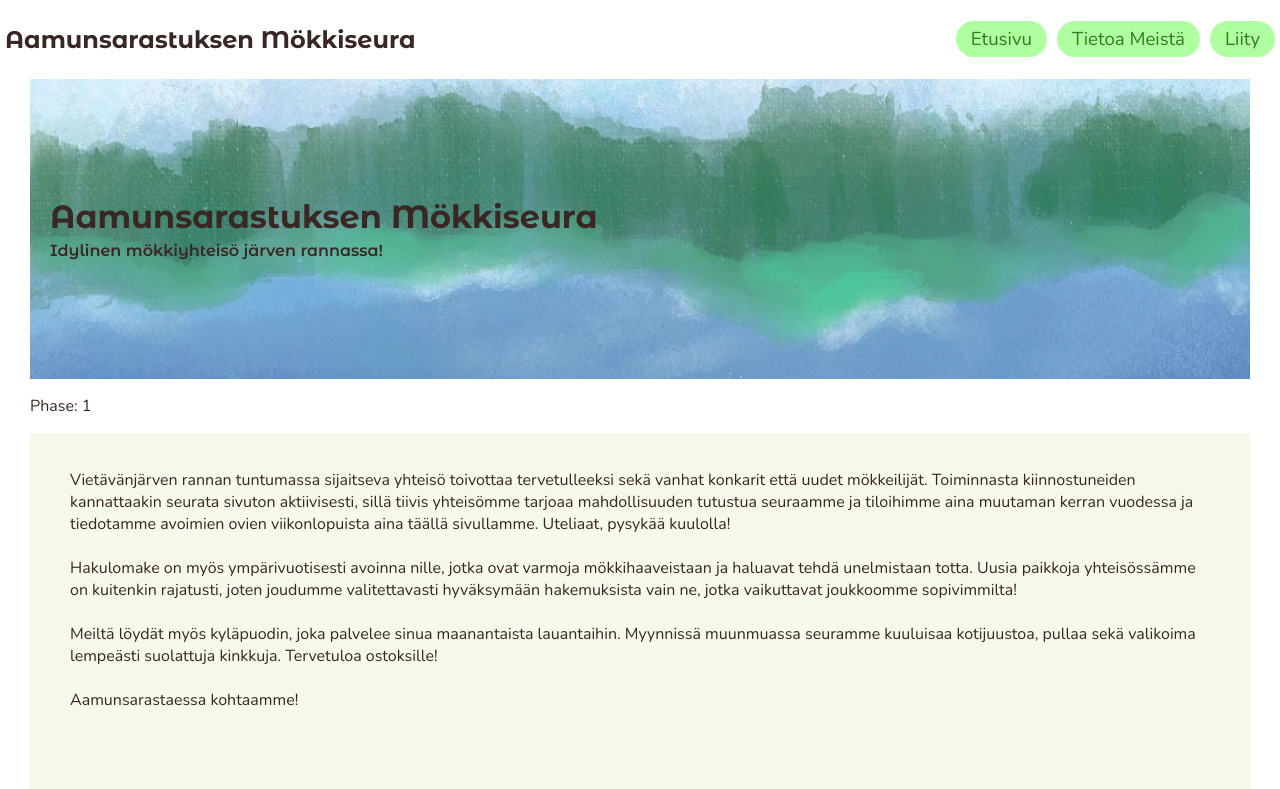
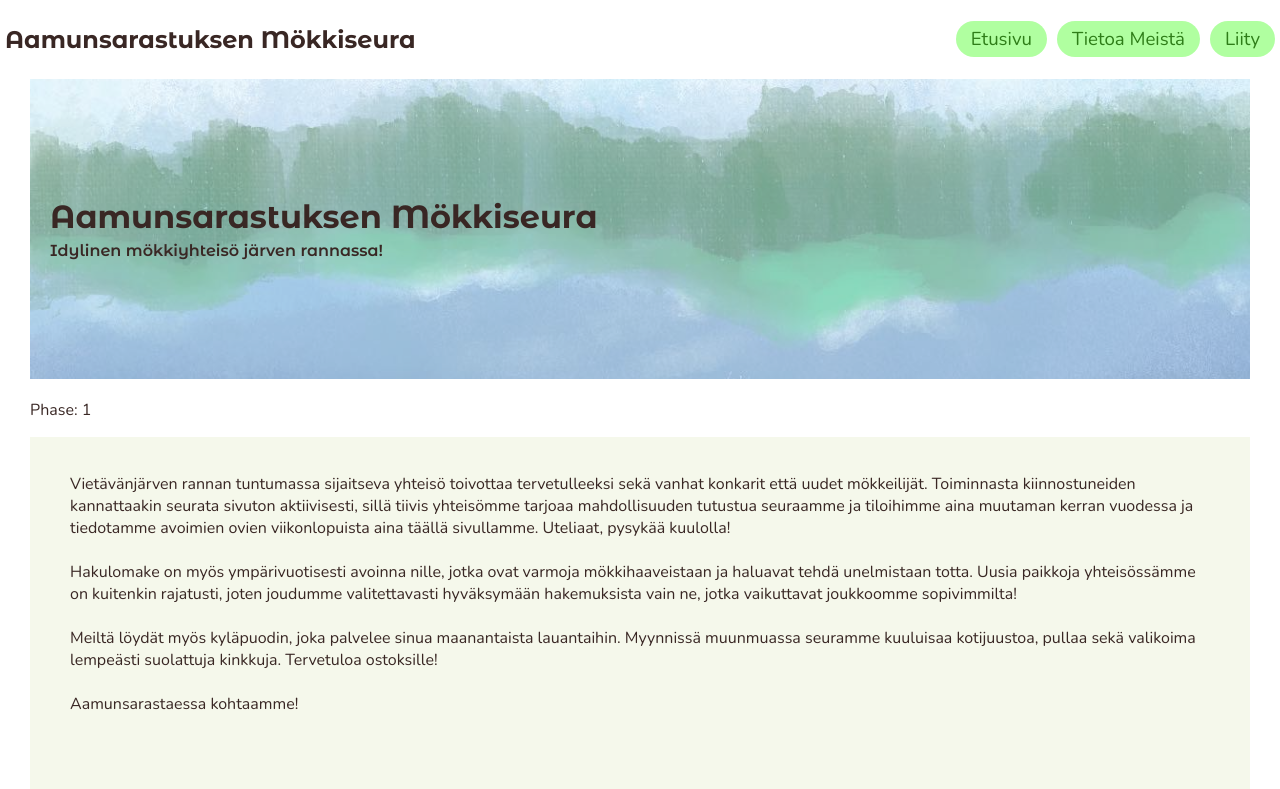
Before and after one commit to vuorisumu/GGJ-aamunsarastus, a React (Vite) app: page / in a window 1280 px wide. Shown: the top 789 px of the page. Built offline with nearby package versions, Linux system fonts and the light colour scheme.

Commit message:
feat: margins

```diff
--- a/src/styles/_mainphases.scss
+++ b/src/styles/_mainphases.scss
@@ -51,7 +51,7 @@ main {
 
       padding: 0 20px;
       align-content: center;
-      background: rgba(255, 255, 255, 0.2);
+      background: rgba(255, 255, 255, 0.463);
     }
   }
 
--- a/src/styles/main.css
+++ b/src/styles/main.css
@@ -117,7 +117,7 @@ main {
 main .banner .texts {
   padding: 0 20px;
   align-content: center;
-  background: rgba(255, 255, 255, 0.2);
+  background: rgba(255, 255, 255, 0.463);
 }
 main .banner .texts h1,
 main .banner .texts p {
@@ -216,6 +216,7 @@ h2,
   width: 100%;
   height: 300px;
   position: relative;
+  margin-bottom: 20px;
 }
 .banner img {
   width: 100%;
@@ -232,6 +233,9 @@ h2,
 section {
   background: var(--secondary-color);
   padding: 20px 40px;
+}
+section h2 {
+  margin: 10px 0;
 }
 
 .comments section {
--- a/src/styles/main.scss
+++ b/src/styles/main.scss
@@ -21,6 +21,7 @@ h2,
   width: 100%;
   height: 300px;
   position: relative;
+  margin-bottom: 20px;
 
   img {
     width: 100%;
@@ -38,6 +39,10 @@ h2,
 section {
   background: colors.$secondary-color;
   padding: 20px 40px;
+
+  h2 {
+    margin: 10px 0;
+  }
 }
 
 .comments {
```
Also changed, not shown: 1 other file (tests, documents, lock files or other folders).
